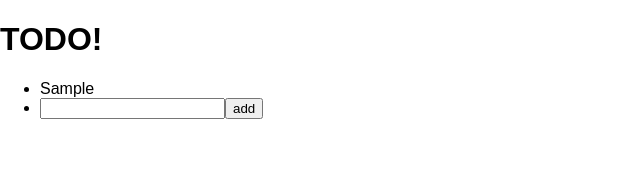
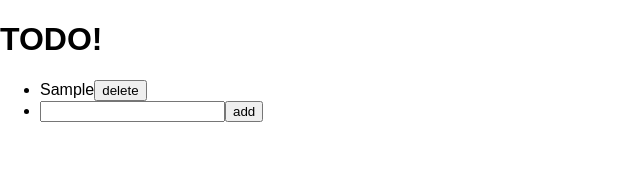
Before and after one commit to kevinmeredith/react-counter-learning, a React (Create React App) app: page / in a window 1280 px wide. Both pictures are taken after typing "Sample" into the empty fields and a click on the button "add". Shown: the top 170 px of the page, without its empty margins (0-640 px from the left). Built offline with nearby package versions, Linux system fonts and the light colour scheme.

Commit message:
Add DELETE support.

```diff
--- a/src/App.js
+++ b/src/App.js
@@ -3,17 +3,18 @@ import logo from './logo.svg';
 import './App.css';
 import  { range, zip } from 'underscore';
 
-const TodoApp = ({todos, inputText, onInputChange, onAdd}) => {
+const TodoApp = ({todos, inputText, onInputChange, onAdd, onDelete}) => {
     const numbers = range(todos.length);
     const zipped  = zip(numbers, todos);
-
-    console.log(JSON.stringify(zipped));
 
     return (
         <div>
             <h1>TODO!</h1>
             <ul>{zipped.map( (z) =>
-                    <li key={z[0].toString()}>{z[1].text}</li>
+                    <li key={z[0].toString()}>
+                        {z[1].text}
+                        <button onClick={() => onDelete(z[0])}>delete</button>
+                    </li>
                 )}
                 <li>
                     <input type="text" value={inputText} onChange={onInputChange}/>
--- a/src/index.js
+++ b/src/index.js
@@ -3,9 +3,15 @@ import ReactDOM from 'react-dom';
 import './index.css';
 import TodoApp from './App';
 import { createStore } from 'redux';
+import { omit } from 'underscore';
+
+// omit([1,2,3], function(value, key, object) {
+//     return key == '2';
+// });
 
 const ADD = 'ADD';
 const UPDATE_INPUT_TEXT = 'UPDATE_INPUT_TEXT';
+const DELETE='DELETE';
 
 function todo(state = {todos: [], inputText: ""}, action) {
     switch(action.type) {
@@ -20,6 +26,13 @@ function todo(state = {todos: [], inputText: ""}, action) {
             return {
                 todos: state.todos,
                 inputText: action.newInputText
+            };
+        case DELETE:
+            const filtered = state.todos.filter( (e, index) => index !== action.index)
+            console.log(filtered)
+            return {
+                todos: filtered,
+                inputText: ''
             };
         default:
             return state;
@@ -37,6 +50,7 @@ const renderTodo = () => {
                      store.dispatch({type: UPDATE_INPUT_TEXT, newInputText: event.target.value})
                  }
                  onAdd={() => store.dispatch({type: ADD})}
+                 onDelete={(index) => store.dispatch({type: DELETE, index: index})}
 
         />,
         document.getElementById('root')
```
